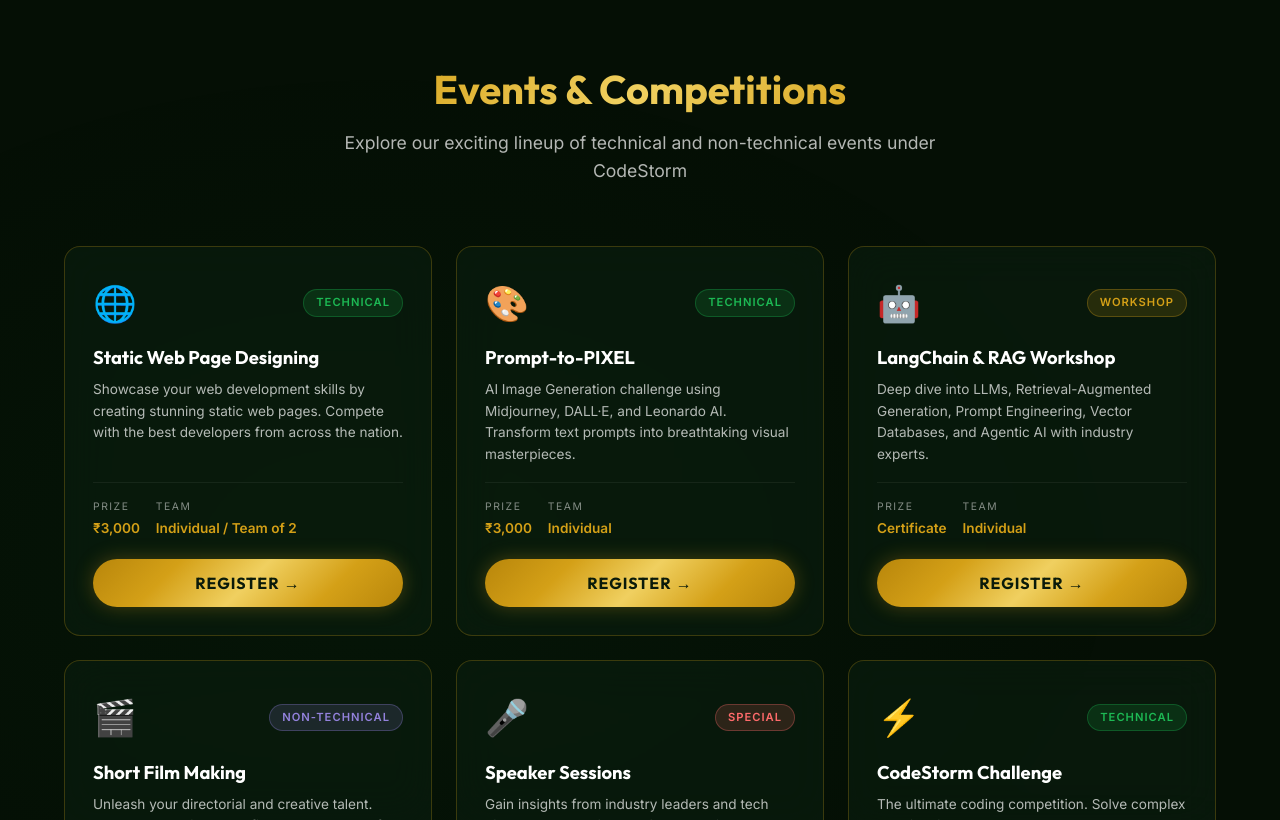
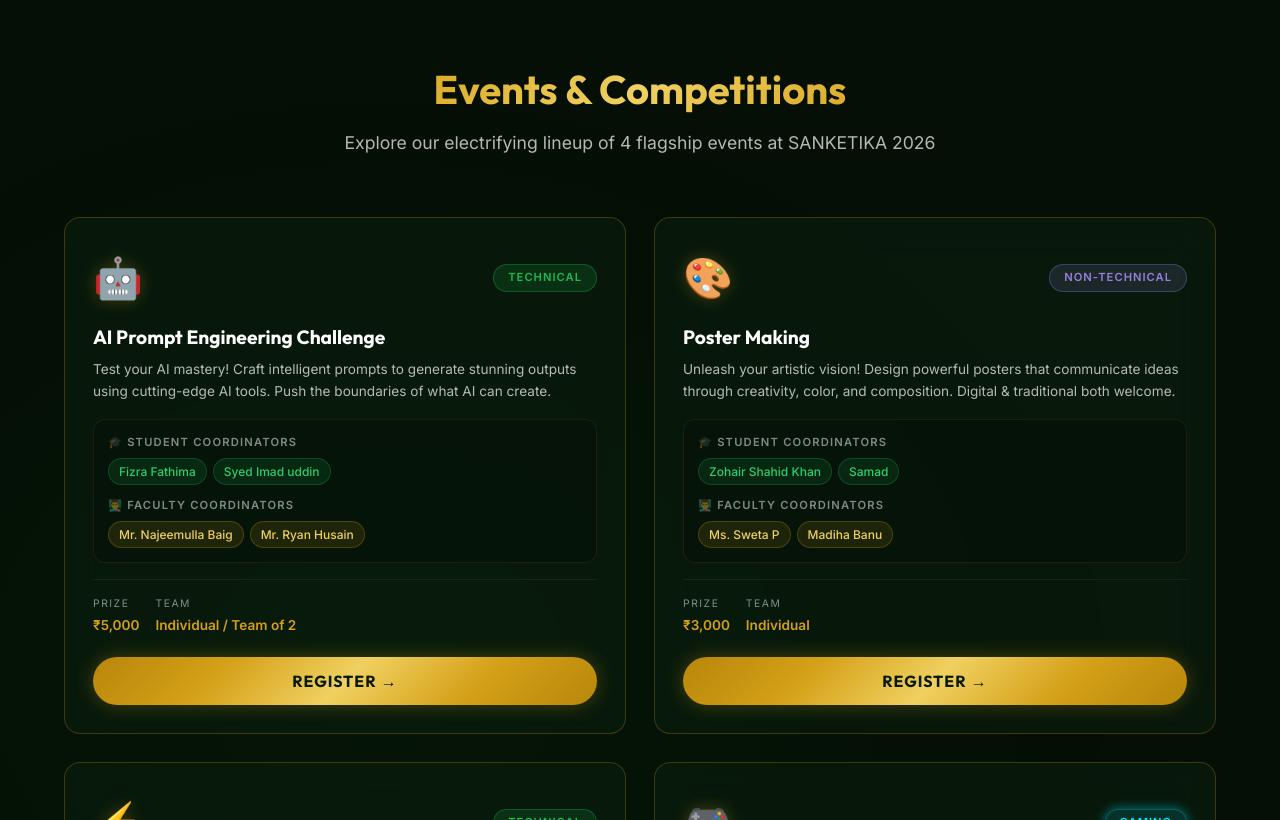
Before and after one commit to legexzt/ace.liet, a React (Vite) app: page / in a window 1280 px wide. Shown: the part 1980-2800 px from the top of the page. Built offline with nearby package versions, Linux system fonts and the light colour scheme; no server answers.

Commit message:
feat: update SANKETIKA 2026 - 4 finalized events, April 8-9 dates, coordinators & visual enhancements

```diff
--- a/src/components/About.jsx
+++ b/src/components/About.jsx
@@ -3,7 +3,7 @@
 
 const STATS = [
     { value: 500, suffix: '+', label: 'Participants' },
-    { value: 5, suffix: '+', label: 'Events' },
+    { value: 4, suffix: '', label: 'Events' },
     { value: 2, suffix: '', label: 'Days' },
     { value: 20, suffix: 'K+', label: 'Prize Pool ₹' },
     { value: 50, suffix: '+', label: 'Colleges' },
@@ -100,12 +100,12 @@
 
                     <div className="about__info glass-card">
                         <div className="about__info-icon">🚀</div>
-                        <h3>CodeStorm</h3>
+                        <h3>What's New in 2026?</h3>
                         <p>
-                            The flagship event series under Sanketika featuring cutting-edge competitions
-                            in Web Development, AI/ML, and more. CodeStorm challenges participants to push
-                            their technical boundaries through hands-on contests and workshops led by
-                            industry experts.
+                            From AI Prompt Engineering to an intense Gaming Arena, from creative Poster Making
+                            to the chaotic Code in Chaos — SANKETIKA 2026 brings 4 power-packed events
+                            across 2 days. Each event is designed to challenge your skills, creativity,
+                            and competitive spirit!
                         </p>
                     </div>
                 </div>
--- a/src/components/Events.css
+++ b/src/components/Events.css
@@ -16,8 +16,8 @@
 
 .events__grid {
     display: grid;
-    grid-template-columns: repeat(3, 1fr);
-    gap: 24px;
+    grid-template-columns: repeat(2, 1fr);
+    gap: 28px;
 }
 
 .events__card {
@@ -44,6 +44,14 @@
     opacity: 1;
 }
 
+/* Glow pulse on hover */
+.events__card:hover {
+    box-shadow:
+        0 0 20px rgba(212, 160, 23, 0.2),
+        0 0 40px rgba(212, 160, 23, 0.1),
+        inset 0 0 20px rgba(212, 160, 23, 0.05);
+}
+
 .events__card-header {
     display: flex;
     justify-content: space-between;
@@ -52,11 +60,12 @@
 }
 
 .events__card-icon {
-    font-size: 2.2rem;
+    font-size: 2.5rem;
+    filter: drop-shadow(0 0 8px rgba(212, 160, 23, 0.3));
 }
 
 .events__card-category {
-    padding: 4px 12px;
+    padding: 4px 14px;
     border-radius: var(--radius-full);
     font-size: 0.7rem;
     font-weight: 600;
@@ -70,16 +79,35 @@
     border: 1px solid rgba(29, 185, 84, 0.3);
 }
 
+.events__card-category--non-technical {
+    background: rgba(147, 130, 220, 0.15);
+    color: #9382dc;
+    border: 1px solid rgba(147, 130, 220, 0.3);
+}
+
+.events__card-category--gaming {
+    background: rgba(0, 200, 220, 0.15);
+    color: #00e5ff;
+    border: 1px solid rgba(0, 200, 220, 0.3);
+    animation: gamingPulse 2s ease-in-out infinite;
+}
+
+@keyframes gamingPulse {
+
+    0%,
+    100% {
+        box-shadow: 0 0 4px rgba(0, 229, 255, 0.2);
+    }
+
+    50% {
+        box-shadow: 0 0 12px rgba(0, 229, 255, 0.5);
+    }
+}
+
 .events__card-category--workshop {
     background: rgba(212, 160, 23, 0.15);
     color: var(--gold);
     border: 1px solid rgba(212, 160, 23, 0.3);
-}
-
-.events__card-category--non-technical {
-    background: rgba(147, 130, 220, 0.15);
-    color: #9382dc;
-    border: 1px solid rgba(147, 130, 220, 0.3);
 }
 
 .events__card-category--special {
@@ -89,17 +117,76 @@
 }
 
 .events__card-title {
-    font-size: 1.15rem;
+    font-size: 1.2rem;
     color: var(--text-primary);
     margin-bottom: 10px;
+    font-weight: 700;
 }
 
 .events__card-desc {
     font-size: 0.85rem;
     color: var(--text-secondary);
     line-height: 1.6;
-    flex: 1;
     margin-bottom: 16px;
+}
+
+/* Coordinator Sections */
+.events__card-coordinators {
+    display: flex;
+    flex-direction: column;
+    gap: 12px;
+    margin-bottom: 16px;
+    padding: 14px;
+    background: rgba(0, 0, 0, 0.2);
+    border-radius: var(--radius-md);
+    border: 1px solid rgba(212, 160, 23, 0.1);
+}
+
+.events__coord-group {
+    display: flex;
+    flex-direction: column;
+    gap: 6px;
+}
+
+.events__coord-label {
+    font-size: 0.7rem;
+    color: var(--text-muted);
+    text-transform: uppercase;
+    letter-spacing: 1.2px;
+    font-weight: 600;
+}
+
+.events__coord-names {
+    display: flex;
+    flex-wrap: wrap;
+    gap: 6px;
+}
+
+.events__coord-chip {
+    padding: 3px 10px;
+    border-radius: var(--radius-full);
+    font-size: 0.75rem;
+    font-weight: 500;
+    background: rgba(29, 185, 84, 0.12);
+    color: var(--green-light);
+    border: 1px solid rgba(29, 185, 84, 0.25);
+    transition: all var(--transition-fast);
+}
+
+.events__coord-chip:hover {
+    background: rgba(29, 185, 84, 0.25);
+    border-color: rgba(29, 185, 84, 0.5);
+}
+
+.events__coord-chip--faculty {
+    background: rgba(212, 160, 23, 0.12);
+    color: var(--gold-light);
+    border: 1px solid rgba(212, 160, 23, 0.25);
+}
+
+.events__coord-chip--faculty:hover {
+    background: rgba(212, 160, 23, 0.25);
+    border-color: rgba(212, 160, 23, 0.5);
 }
 
 .events__card-meta {
@@ -108,6 +195,8 @@
     margin-bottom: 20px;
     padding-top: 16px;
     border-top: 1px solid rgba(255, 255, 255, 0.06);
+    flex: 1;
+    align-items: flex-end;
 }
 
 .events__card-meta-item {
--- a/src/components/Events.jsx
+++ b/src/components/Events.jsx
@@ -2,58 +2,48 @@
 
 const EVENTS = [
     {
-        id: 'web-design',
-        icon: '🌐',
-        title: 'Static Web Page Designing',
-        description: 'Showcase your web development skills by creating stunning static web pages. Compete with the best developers from across the nation.',
+        id: 'ai-prompt',
+        icon: '🤖',
+        title: 'AI Prompt Engineering Challenge',
+        description: 'Test your AI mastery! Craft intelligent prompts to generate stunning outputs using cutting-edge AI tools. Push the boundaries of what AI can create.',
         category: 'Technical',
-        prize: '₹3,000',
+        prize: '₹5,000',
         team: 'Individual / Team of 2',
+        studentCoords: ['Fizra Fathima', 'Syed Imad uddin'],
+        facultyCoords: ['Mr. Najeemulla Baig', 'Mr. Ryan Husain'],
     },
     {
-        id: 'prompt-to-pixel',
+        id: 'poster-making',
         icon: '🎨',
-        title: 'Prompt-to-PIXEL',
-        description: 'AI Image Generation challenge using Midjourney, DALL·E, and Leonardo AI. Transform text prompts into breathtaking visual masterpieces.',
-        category: 'Technical',
+        title: 'Poster Making',
+        description: 'Unleash your artistic vision! Design powerful posters that communicate ideas through creativity, color, and composition. Digital & traditional both welcome.',
+        category: 'Non-Technical',
         prize: '₹3,000',
         team: 'Individual',
+        studentCoords: ['Zohair Shahid Khan', 'Samad'],
+        facultyCoords: ['Ms. Sweta P', 'Madiha Banu'],
     },
     {
-        id: 'langchain-workshop',
-        icon: '🤖',
-        title: 'LangChain & RAG Workshop',
-        description: 'Deep dive into LLMs, Retrieval-Augmented Generation, Prompt Engineering, Vector Databases, and Agentic AI with industry experts.',
-        category: 'Workshop',
-        prize: 'Certificate',
-        team: 'Individual',
+        id: 'code-in-chaos',
+        icon: '⚡',
+        title: 'Code in Chaos',
+        description: 'Can you code under pressure? Debug, solve, and conquer chaotic programming challenges in a high-intensity battle of logic and speed.',
+        category: 'Technical',
+        prize: '₹5,000',
+        team: 'Individual / Team of 2',
+        studentCoords: ['Thaizia', 'Aamina Bushra'],
+        facultyCoords: ['Ms. Mayuri Tone', 'Ms. Bhavana'],
     },
     {
-        id: 'short-film',
-        icon: '🎬',
-        title: 'Short Film Making',
-        description: 'Unleash your directorial and creative talent. Create compelling short films that tell powerful stories and captivate audiences.',
-        category: 'Non-Technical',
-        prize: '₹3,000',
-        team: 'Team of 3-5',
-    },
-    {
-        id: 'speaker-sessions',
-        icon: '🎤',
-        title: 'Speaker Sessions',
-        description: 'Gain insights from industry leaders and tech pioneers. Interactive sessions covering the latest trends in technology and entrepreneurship.',
-        category: 'Special',
-        prize: 'Networking',
-        team: 'Open to All',
-    },
-    {
-        id: 'codestorm',
-        icon: '⚡',
-        title: 'CodeStorm Challenge',
-        description: 'The ultimate coding competition. Solve complex algorithmic problems under pressure and prove your coding prowess against the best.',
-        category: 'Technical',
-        prize: '₹3,000',
-        team: 'Individual / Team of 2',
+        id: 'game-arena',
+        icon: '🎮',
+        title: 'The Game Arena',
+        description: 'BGMI, Free Fire & more! Compete in the ultimate gaming showdown. Assemble your squad, strategize, and dominate the battlefield to claim victory.',
+        category: 'Gaming',
+        prize: '₹5,000',
+        team: 'Squad (4 Players)',
+        studentCoords: ['Abdul Rahman', 'Mohammed Taqee'],
+        facultyCoords: ['Dr. Rizwan', 'Ms. Saniya'],
     },
 ]
 
@@ -64,7 +54,7 @@
                 <div className="reveal">
                     <h2 className="section-title">Events & Competitions</h2>
                     <p className="section-subtitle">
-                        Explore our exciting lineup of technical and non-technical events under CodeStorm
+                        Explore our electrifying lineup of 4 flagship events at SANKETIKA 2026
                     </p>
                 </div>
 
@@ -79,6 +69,26 @@
                             </div>
                             <h3 className="events__card-title">{event.title}</h3>
                             <p className="events__card-desc">{event.description}</p>
+
+                            <div className="events__card-coordinators">
+                                <div className="events__coord-group">
+                                    <span className="events__coord-label">🎓 Student Coordinators</span>
+                                    <div className="events__coord-names">
+                                        {event.studentCoords.map(name => (
+                                            <span key={name} className="events__coord-chip">{name}</span>
+                                        ))}
+                                    </div>
+                                </div>
+                                <div className="events__coord-group">
+                                    <span className="events__coord-label">👨‍🏫 Faculty Coordinators</span>
+                                    <div className="events__coord-names">
+                                        {event.facultyCoords.map(name => (
+                                            <span key={name} className="events__coord-chip events__coord-chip--faculty">{name}</span>
+                                        ))}
+                                    </div>
+                                </div>
+                            </div>
+
                             <div className="events__card-meta">
                                 <div className="events__card-meta-item">
                                     <span className="events__card-meta-label">Prize</span>
--- a/src/components/Footer.jsx
+++ b/src/components/Footer.jsx
@@ -45,11 +45,10 @@
 
                     <div className="footer__links">
                         <h4>Events</h4>
-                        <a href="#events">Web Page Designing</a>
-                        <a href="#events">Prompt-to-PIXEL</a>
-                        <a href="#events">LangChain Workshop</a>
-                        <a href="#events">Short Film Making</a>
-                        <a href="#events">CodeStorm</a>
+                        <a href="#events">AI Prompt Engineering</a>
+                        <a href="#events">Poster Making</a>
+                        <a href="#events">Code in Chaos</a>
+                        <a href="#events">The Game Arena</a>
                     </div>
 
                     <div className="footer__contact">
--- a/src/components/Hero.jsx
+++ b/src/components/Hero.jsx
@@ -5,7 +5,7 @@
     const [timeLeft, setTimeLeft] = useState({ days: 0, hours: 0, minutes: 0, seconds: 0 })
 
     useEffect(() => {
-        const eventDate = new Date('2026-04-24T09:00:00+05:30').getTime()
+        const eventDate = new Date('2026-04-08T09:00:00+05:30').getTime()
 
         const timer = setInterval(() => {
             const now = Date.now()
@@ -51,7 +51,7 @@
                 </div>
                 <div className="hero__geo hero__geo--1"></div>
                 <div className="hero__float-tag hero__float-tag--left glass-card">
-                    🎯 6+ Events
+                    🎯 4 Events
                 </div>
             </div>
 
@@ -118,10 +118,13 @@
 
                 <div className="hero__dates">
                     <div className="hero__date-badge">
-                        📅 24 & 25 April 2026
+                        📅 8 & 9 April 2026
                     </div>
                     <div className="hero__date-badge">
                         🏆 Prize Pool ₹20,000+
+                    </div>
+                    <div className="hero__date-badge">
+                        🎮 Gaming Arena
                     </div>
                 </div>
             </div>
--- a/src/components/RegisterModal.jsx
+++ b/src/components/RegisterModal.jsx
@@ -2,12 +2,10 @@
 import './RegisterModal.css'
 
 const EVENTS_LIST = [
-    'Static Web Page Designing',
-    'Prompt-to-PIXEL (AI Image Generation)',
-    'LangChain & RAG Workshop',
-    'Short Film Making',
-    'Speaker Sessions',
-    'CodeStorm Challenge',
+    'AI Prompt Engineering Challenge',
+    'Poster Making',
+    'Code in Chaos',
+    'The Game Arena (BGMI, Free Fire)',
 ]
 
 export default function RegisterModal({ event, onClose }) {
--- a/src/components/Team.css
+++ b/src/components/Team.css
@@ -31,9 +31,50 @@
     margin: 0 auto;
 }
 
+.team__grid--events {
+    grid-template-columns: repeat(2, 1fr);
+    max-width: 1000px;
+    margin: 0 auto;
+}
+
 .team__card {
     padding: 32px 24px;
     text-align: center;
+}
+
+.team__card--event {
+    text-align: left;
+    padding: 24px;
+}
+
+.team__card--event .team__card-avatar {
+    margin: 0 0 12px 0;
+}
+
+.team__card--event .team__card-name {
+    font-size: 1.05rem;
+    margin-bottom: 14px;
+    color: var(--gold-light);
+}
+
+.team__card-coord-section {
+    margin-bottom: 10px;
+}
+
+.team__card-coord-label {
+    font-size: 0.7rem;
+    color: var(--text-muted);
+    text-transform: uppercase;
+    letter-spacing: 1px;
+    font-weight: 600;
+    display: block;
+    margin-bottom: 4px;
+}
+
+.team__card-coord-names {
+    font-size: 0.85rem;
+    color: var(--text-secondary);
+    line-height: 1.5;
 }
 
 .team__card-avatar {
@@ -114,4 +155,8 @@
     .team__grid--students {
         grid-template-columns: 1fr;
     }
+
+    .team__grid--events {
+        grid-template-columns: 1fr;
+    }
 }
--- a/src/components/Team.jsx
+++ b/src/components/Team.jsx
@@ -11,6 +11,33 @@
     { name: 'Md Rizwan', role: 'Student Coordinator', phone: '+91 90140 41144', icon: '🎓' },
     { name: 'Shaik Irfan', role: 'Student Coordinator', phone: '+91 93906 83362', icon: '🎓' },
     { name: 'Mohammed Abdul Amaan', role: 'Student Coordinator', phone: '+91 75690 99311', icon: '🎓' },
+]
+
+const EVENT_COORDINATORS = [
+    {
+        event: 'AI Prompt Engineering Challenge',
+        icon: '🤖',
+        students: ['Fizra Fathima', 'Syed Imad uddin'],
+        faculty: ['Mr. Najeemulla Baig', 'Mr. Ryan Husain'],
+    },
+    {
+        event: 'Poster Making',
+        icon: '🎨',
+        students: ['Zohair Shahid Khan', 'Samad'],
+        faculty: ['Ms. Sweta P', 'Madiha Banu'],
+    },
+    {
+        event: 'Code in Chaos',
+        icon: '⚡',
+        students: ['Thaizia', 'Aamina Bushra'],
+        faculty: ['Ms. Mayuri Tone', 'Ms. Bhavana'],
+    },
+    {
+        event: 'The Game Arena',
+        icon: '🎮',
+        students: ['Abdul Rahman', 'Mohammed Taqee'],
+        faculty: ['Dr. Rizwan', 'Ms. Saniya'],
+    },
 ]
 
 const DEPARTMENTS = [
@@ -60,6 +87,26 @@
                     </div>
                 </div>
 
+                <div className="team__section reveal">
+                    <h3 className="team__section-title">Event-wise Coordinators</h3>
+                    <div className="team__grid team__grid--events">
+                        {EVENT_COORDINATORS.map(coord => (
+                            <div key={coord.event} className="team__card team__card--event glass-card">
+                                <div className="team__card-avatar">{coord.icon}</div>
+                                <h4 className="team__card-name">{coord.event}</h4>
+                                <div className="team__card-coord-section">
+                                    <span className="team__card-coord-label">🎓 Students</span>
+                                    <p className="team__card-coord-names">{coord.students.join(', ')}</p>
+                                </div>
+                                <div className="team__card-coord-section">
+                                    <span className="team__card-coord-label">👨‍🏫 Faculty</span>
+                                    <p className="team__card-coord-names">{coord.faculty.join(', ')}</p>
+                                </div>
+                            </div>
+                        ))}
+                    </div>
+                </div>
+
                 <div className="team__departments reveal">
                     <h3 className="team__section-title">ACE Departments</h3>
                     <div className="team__dept-grid">
--- a/src/components/Timeline.jsx
+++ b/src/components/Timeline.jsx
@@ -2,25 +2,29 @@
 
 const TIMELINE_DATA = [
     {
-        day: 'Day 1 — April 24, 2026',
+        day: 'Day 1 — April 8, 2026',
         events: [
-            { time: '09:00 AM', title: 'Inauguration Ceremony', desc: 'Grand opening with Chief Guest & ACE faculty', icon: '🎪' },
-            { time: '10:00 AM', title: 'CodeStorm Kickoff', desc: 'Web Page Designing & Prompt-to-PIXEL begin', icon: '⚡' },
-            { time: '11:30 AM', title: 'Speaker Session I', desc: 'Industry expert keynote on AI/ML trends', icon: '🎤' },
-            { time: '01:00 PM', title: 'Lunch Break & Networking', desc: 'Connect with participants from 50+ colleges', icon: '🍽️' },
-            { time: '02:00 PM', title: 'LangChain Workshop Begins', desc: 'Hands-on LLMs, RAG & Agentic AI session', icon: '🤖' },
-            { time: '05:00 PM', title: 'Day 1 Wrap-up', desc: 'Results announcement & Day 2 preview', icon: '📋' },
+            { time: '09:00 AM', title: 'Inauguration Ceremony', desc: 'Grand opening with Chief Guest, Faculty & ACE Team', icon: '🎪' },
+            { time: '10:00 AM', title: 'AI Prompt Engineering Challenge Begins', desc: 'Round 1 kicks off — craft intelligent prompts with AI tools', icon: '🤖' },
+            { time: '10:30 AM', title: 'Poster Making Starts', desc: 'Participants begin designing posters on given themes', icon: '🎨' },
+            { time: '12:00 PM', title: 'AI Challenge Round 2', desc: 'Advanced prompt engineering tasks — top performers advance', icon: '⚡' },
+            { time: '01:00 PM', title: 'Lunch Break & Networking', desc: 'Connect with participants from colleges across the state', icon: '🍽️' },
+            { time: '02:00 PM', title: 'Poster Judging & Results', desc: 'Expert panel evaluates and announces poster winners', icon: '🏆' },
+            { time: '03:00 PM', title: 'AI Challenge Finals & Results', desc: 'Final round + winner announcement for AI Prompt Engineering', icon: '🎯' },
+            { time: '04:30 PM', title: 'Day 1 Wrap-up', desc: 'Results recap & Day 2 preview — Gaming Arena coming up!', icon: '📋' },
         ],
     },
     {
-        day: 'Day 2 — April 25, 2026',
+        day: 'Day 2 — April 9, 2026',
         events: [
-            { time: '09:30 AM', title: 'Short Film Screening', desc: 'Short film entries showcase & judging', icon: '🎬' },
-            { time: '11:00 AM', title: 'CodeStorm Finals', desc: 'Final round of coding competition', icon: '💻' },
-            { time: '12:00 PM', title: 'Speaker Session II', desc: 'Tech entrepreneurship & innovation talk', icon: '🎤' },
-            { time: '01:00 PM', title: 'Lunch Break', desc: 'Refreshments & gallery viewing', icon: '☕' },
-            { time: '02:30 PM', title: 'Workshop Continuation', desc: 'Advanced Vector DBs & deployment session', icon: '🔧' },
-            { time: '04:30 PM', title: 'Prize Ceremony & Closing', desc: 'Winners announced, prizes & mementos distributed', icon: '🏆' },
+            { time: '09:30 AM', title: 'Code in Chaos Begins', desc: 'Round 1 — chaotic coding challenges under time pressure', icon: '💻' },
+            { time: '10:00 AM', title: 'The Game Arena Opens', desc: 'BGMI & Free Fire tournaments kick off — squads battle it out', icon: '🎮' },
+            { time: '11:30 AM', title: 'Code in Chaos Round 2', desc: 'Elimination round — only the sharpest coders survive', icon: '⚡' },
+            { time: '01:00 PM', title: 'Lunch Break', desc: 'Refreshments & live gaming streams on the big screen', icon: '☕' },
+            { time: '02:00 PM', title: 'Game Arena Semi-Finals', desc: 'Top squads clash in intense semifinal matches', icon: '🔥' },
+            { time: '02:30 PM', title: 'Code in Chaos Finals', desc: 'Grand finale — ultimate coding showdown for the crown', icon: '🏅' },
+            { time: '03:30 PM', title: 'Game Arena Grand Finale', desc: 'Championship match — which squad reigns supreme?', icon: '🎮' },
+            { time: '04:30 PM', title: 'Prize Ceremony & Closing', desc: 'Winners announced, prizes & mementos distributed — SANKETIKA 2026 concludes!', icon: '🏆' },
         ],
     },
 ]
@@ -32,7 +36,7 @@
                 <div className="reveal">
                     <h2 className="section-title">Event Timeline</h2>
                     <p className="section-subtitle">
-                        Two days of unforgettable experiences — here's what's happening
+                        Two days of unforgettable experiences — here's what's happening at SANKETIKA 2026
                     </p>
                 </div>
 
```
Also changed, not shown: index.html (+11 -4 lines).
